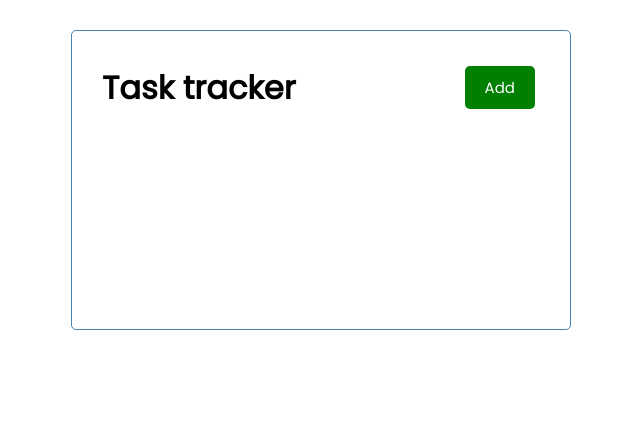
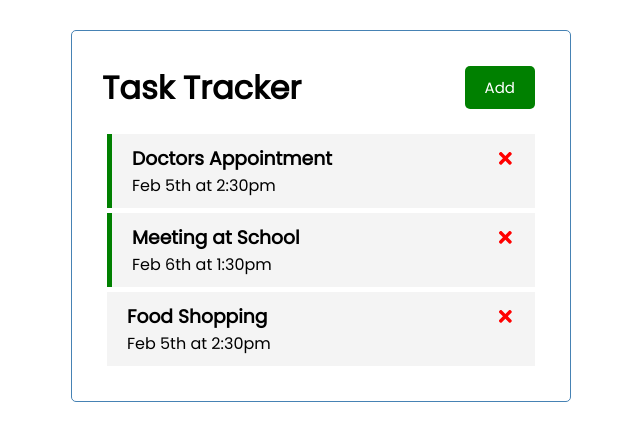
Before and after one commit to MuGen9/react-task-tracker, a React (Create React App) app: page / in a window 1280 px wide. Shown: the top 440 px of the page, without its empty margins (319-959 px from the left). Built offline with nearby package versions, Linux system fonts and the light colour scheme.

Commit message:
tasks, delete, change reminder

```diff
--- a/package.json
+++ b/package.json
@@ -8,6 +8,7 @@
     "@testing-library/user-event": "^13.5.0",
     "react": "^17.0.2",
     "react-dom": "^17.0.2",
+    "react-icons": "^4.3.1",
     "react-scripts": "5.0.0",
     "web-vitals": "^2.1.4"
   },
--- a/src/App.js
+++ b/src/App.js
@@ -1,10 +1,49 @@
-// import './App.css';
+import { useState } from "react";
 import Header from './components/Header';
+import Tasks from './components/Tasks';
 
 function App() {
+  const [tasks, setTasks] = useState([
+    {
+      "id": 1,
+      "text": "Doctors Appointment",
+      "day": "Feb 5th at 2:30pm",
+      "reminder": true
+    },
+    {
+      "id": 2,
+      "text": "Meeting at School",
+      "day": "Feb 6th at 1:30pm",
+      "reminder": true
+    },
+    {
+      "id": 3,
+      "text": "Food Shopping",
+      "day": "Feb 5th at 2:30pm",
+      "reminder": false
+    }
+  ])
+
+  // Delete Task
+  const deleteTask = (id) => {
+    setTasks(tasks.filter(task => task.id !== id))
+  }
+
+  // Toggle Reminder
+  const toggleReminder = (id) => {
+    setTasks(
+      tasks.map(task =>
+        task.id === id ? { ...task, reminder: !task.reminder } : task
+      )
+    )
+  }
+
   return (
     <div className="container">
-      <Header title={'Task tracker'} />
+      <Header />
+      {tasks.length > 0
+      ? <Tasks tasks={tasks} onDelete={deleteTask} onToggle={toggleReminder} />
+      : 'No Tasks To Show'}
     </div>
   );
 }
--- a/src/components/Button.js
+++ b/src/components/Button.js
@@ -1,8 +1,8 @@
 import PropTypes from 'prop-types';
 
 const Button = ({ color, text }) => {
-  const onClick = () => {
-    console.log('click')
+  const onClick = (e) => {
+    console.log(e)
   }
   return (
     <button onClick={onClick} className='btn' style={{ backgroundColor: color }}>
@@ -13,7 +13,7 @@
 
 Button.defaultProps = {
   color: 'steelblue',
-  text: 'Click Me'
+  text: 'Click Me',
 }
 
 Button.propTypes = {
--- a/src/components/Header.js
+++ b/src/components/Header.js
@@ -1,4 +1,4 @@
-// import PropTypes from 'prop-types';
+import PropTypes from 'prop-types';
 import Button from "./Button";
 
 const Header = ({ title }) => {
@@ -10,4 +10,12 @@
   );
 };
 
+Header.defaultProps = {
+  title: 'Task Tracker',
+}
+
+Header.propTypes = {
+  title: PropTypes.string.isRequired,
+}
+
 export default Header;
--- /dev/null
+++ b/src/components/Task.js
@@ -0,0 +1,17 @@
+import { FaTimes } from 'react-icons/fa';
+
+const Task = ({ task, onDelete, onToggle }) => {
+  return (
+    <div
+      className={`task ${task.reminder ? 'reminder' : ''}`}
+      onDoubleClick={() => onToggle(task.id)}
+    >
+      <h3>{task.text}
+        <FaTimes style={{ color: 'red' }} onClick={() => onDelete(task.id)} />
+      </h3>
+      <p>{task.day}</p>
+    </div>
+  );
+};
+
+export default Task;
--- /dev/null
+++ b/src/components/Tasks.js
@@ -0,0 +1,18 @@
+import Task from './Task';
+
+const Tasks = ({ tasks, onDelete, onToggle }) => {
+  return (
+    <>
+      {tasks.map((task) => (
+        <Task
+          key={task.id}
+          task={task}
+          onDelete={onDelete}
+          onToggle={onToggle}
+        />
+      ))}
+    </>
+  );
+}
+
+export default Tasks;
```
Also changed, not shown: 1 other file (tests, documents, lock files or other folders).
